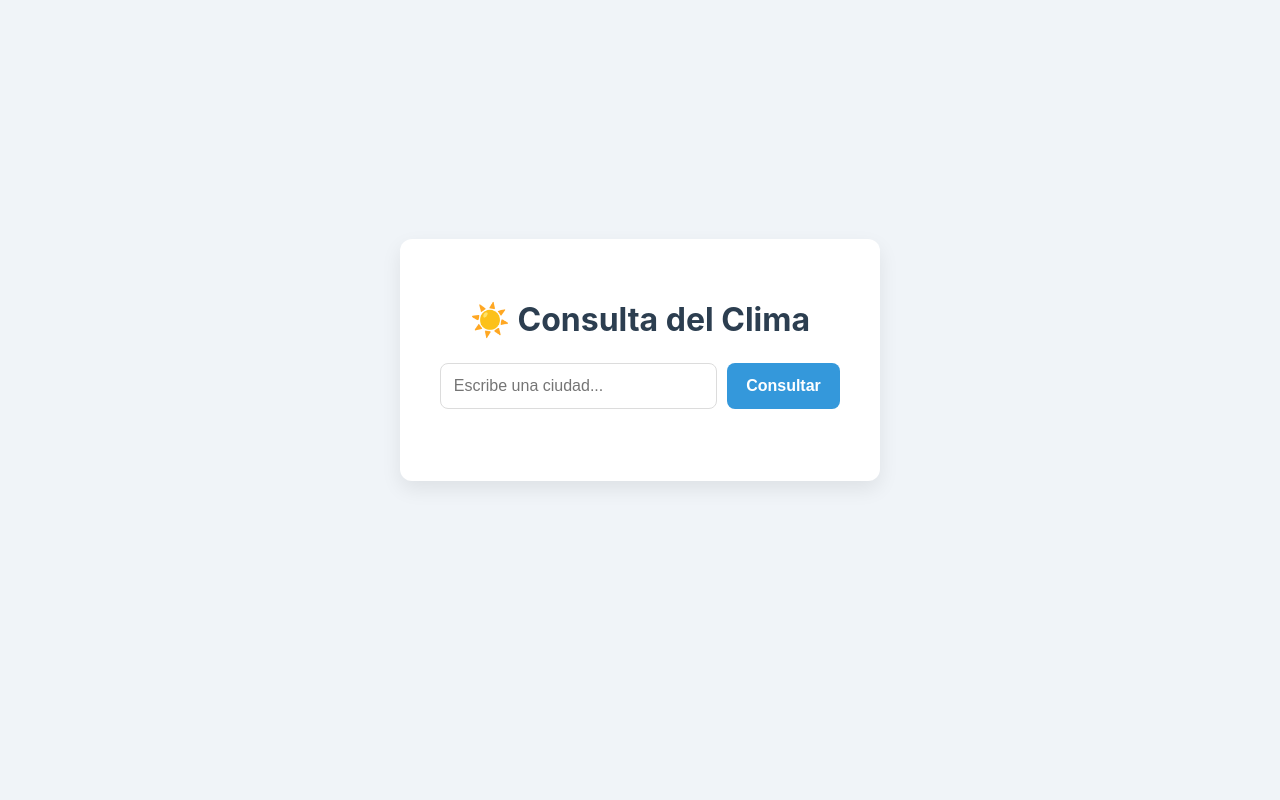
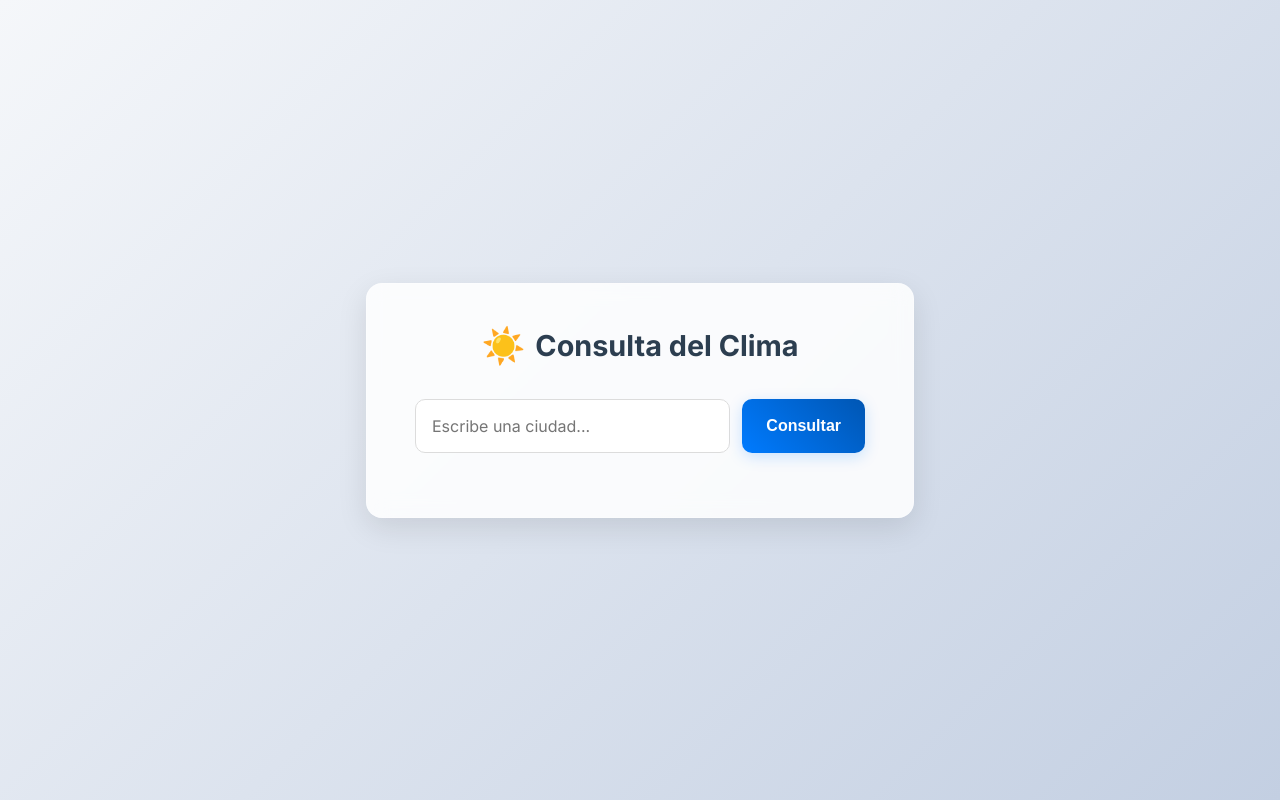
Before and after one commit to Rubio2324/API-PRODUCCION, a Flask app: page / in a window 1280 px wide. Run offline with Flask 3, Linux system fonts and the light colour scheme.

Commit message:
Implementacion mas cositas, temperatura etc

```diff
--- a/app.py
+++ b/app.py
@@ -1,5 +1,3 @@
-# Archivo: app.py
-
 import requests
 from flask import Flask, render_template, request
 
@@ -27,6 +25,13 @@ def obtener_clima(ciudad):
         clima = {
             "ciudad": datos_clima.get("name"),
             "temperatura": datos_clima.get("main", {}).get("temp"),
+
+            # --- CAMPOS NUEVOS AÑADIDOS ---
+            "humedad": datos_clima.get("main", {}).get("humidity"),
+            "presion": datos_clima.get("main", {}).get("pressure"),
+            "viento": datos_clima.get("wind", {}).get("speed"),
+            # -----------------------------------
+
             "descripcion": datos_clima.get("weather", [{}])[0].get("description", "No disponible"),
             "icono": datos_clima.get("weather", [{}])[0].get("icon"), # Icono del clima
             "error": None
@@ -35,6 +40,7 @@ def obtener_clima(ciudad):
 
     except requests.exceptions.HTTPError as err:
         if err.response.status_code == 404:
+            # Capturamos el error 404 (Ciudad no encontrada)
             return {"error": f"Ciudad '{ciudad}' no encontrada."}
         else:
             return {"error": f"Error de API: {err}"}
@@ -56,6 +62,9 @@ def index():
         ciudad = request.form["ciudad"] # Obtiene la ciudad del formulario
         if ciudad:
             datos_clima = obtener_clima(ciudad)
+        else:
+            # Manejo si el usuario da clic sin escribir nada
+            datos_clima = {"error": "Por favor, escribe el nombre de una ciudad."}
 
     # Muestra la página HTML y le pasa los datos del clima (si existen)
     return render_template("index.html", clima=datos_clima)
--- a/templates/index.html
+++ b/templates/index.html
@@ -6,89 +6,181 @@
     <title>Taller API del Clima (Python + Flask)</title>
 
     <style>
+        /* --- Fuentes y Reseteo Básico --- */
+        @import url('https://fonts.googleapis.com/css2?family=Inter:wght@400;600;700&display=swap');
+
         body {
-            font-family: -apple-system, BlinkMacSystemFont, "Segoe UI", Roboto, Helvetica, Arial, sans-serif;
-            background-color: #f0f4f8;
+            /* Usamos la nueva fuente 'Inter' con un buen respaldo */
+            font-family: "Inter", -apple-system, BlinkMacSystemFont, "Segoe UI", Roboto, Helvetica, Arial, sans-serif;
+
+            /* Fondo con gradiente moderno */
+            background: linear-gradient(135deg, #f5f7fa 0%, #c3cfe2 100%);
+
             color: #333;
             display: flex;
             justify-content: center;
             align-items: center;
-            min-height: 90vh;
+            min-height: 100vh;
             margin: 0;
+            padding: 20px;
+            box-sizing: border-box;
         }
+
+        /* --- La Tarjeta Principal (Glassmorphism) --- */
         .container {
-            background-color: #ffffff;
-            border-radius: 12px;
-            box-shadow: 0 8px 20px rgba(0,0,0,0.08);
-            padding: 2.5rem;
-            width: 400px;
+            /* Fondo blanco semitransparente */
+            background: rgba(255, 255, 255, 0.85);
+
+            /* Efecto de desenfoque del fondo (clave para el "vidrio") */
+            backdrop-filter: blur(10px);
+
+            border-radius: 16px; /* Bordes más redondeados */
+
+            /* Sombra más suave y pronunciada */
+            box-shadow: 0 10px 30px rgba(0, 0, 0, 0.1);
+
+            /* Borde sutil */
+            border: 1px solid rgba(255, 255, 255, 0.2);
+
+            padding: 2.5rem 3rem;
+            width: 100%;
+            max-width: 450px; /* Un poco más ancha */
             text-align: center;
         }
+
+        /* --- Título --- */
         h1 {
             color: #2c3e50;
             font-weight: 700;
+            font-size: 1.8rem;
+            margin-top: 0;
+            margin-bottom: 2rem; /* Más espacio */
+            display: flex;
+            align-items: center;
+            justify-content: center;
+            gap: 10px;
+        }
+
+        /* Icono del sol en el título */
+        h1::before {
+            content: '☀️';
+            font-size: 2.2rem;
+        }
+
+        /* --- Formulario (Input y Botón) --- */
+        form {
+            display: flex;
+            gap: 12px;
             margin-bottom: 1.5rem;
         }
-        form {
-            display: flex;
-            gap: 10px;
-            margin-bottom: 2rem;
-        }
+
         input[type="text"] {
             flex-grow: 1;
             border: 1px solid #dcdcdc;
-            border-radius: 8px;
-            padding: 0.8rem;
+            border-radius: 10px; /* Más redondeado */
+            padding: 1rem;
             font-size: 1rem;
+            font-family: "Inter", sans-serif;
+            transition: all 0.3s ease;
         }
+
+        /* Efecto de "foco" en el input */
+        input[type="text"]:focus {
+            outline: none;
+            border-color: #007bff;
+            box-shadow: 0 0 0 4px rgba(0,123,255,0.1);
+        }
+
         button {
-            background-color: #3498db;
+            /* Gradiente en el botón */
+            background: linear-gradient(45deg, #007bff, #0056b3);
             color: white;
             border: none;
-            border-radius: 8px;
-            padding: 0.8rem 1.2rem;
+            border-radius: 10px;
+            padding: 1rem 1.5rem;
             font-size: 1rem;
             font-weight: 600;
             cursor: pointer;
-            transition: background-color 0.3s ease;
-        }
-        button:hover {
-            background-color: #2980b9;
+
+            /* Sombra para darle "profundidad" */
+            box-shadow: 0 4px 15px rgba(0, 123, 255, 0.2);
+
+            /* Transición suave */
+            transition: all 0.3s ease;
         }
 
-        /* Sección de Resultados */
+        /* Efecto al pasar el mouse sobre el botón */
+        button:hover {
+            transform: translateY(-2px); /* Eleva el botón */
+            box-shadow: 0 6px 20px rgba(0, 123, 255, 0.3);
+        }
+
+        /* --- Sección de Resultados (Rediseñada) --- */
         .resultado {
-            margin-top: 1.5rem;
+            margin-top: 2rem;
             text-align: left;
-            padding: 1.5rem;
-            border: 1px dashed #3498db;
-            border-radius: 8px;
-            background-color: #f8f9fa;
+            padding: 2rem;
+
+            /* Eliminamos el borde punteado, usamos un fondo sólido */
+            border: none;
+            border-radius: 12px;
+            background: #f8f9fa;
+
+            /* Sombra interna para un look "presionado" */
+            box-shadow: inset 0 2px 4px rgba(0,0,0,0.04);
         }
+
         .resultado h2 {
             margin-top: 0;
-            color: #3498db;
-            font-size: 1.8rem;
+            margin-bottom: 1.5rem; /* Más espacio */
+            color: #333;
+            font-size: 2.2rem; /* Título más grande */
+            font-weight: 700;
             display: flex;
             align-items: center;
-            gap: 10px;
+            gap: 12px;
+            /* Línea sutil debajo del título */
+            border-bottom: 2px solid #eee;
+            padding-bottom: 1rem;
         }
+
+        /* Hacemos el icono del clima más grande */
+        .resultado img {
+            width: 64px;
+            height: 64px;
+        }
+
         .resultado p {
-            font-size: 1.1rem;
-            line-height: 1.6;
-            margin: 0.5rem 0;
+            font-size: 1.15rem;
+            line-height: 1.7;
+            margin: 0.8rem 0;
+            color: #555;
         }
+
+        /* Estilo para los "labels" (Temperatura, Descripción) */
+        .resultado p strong {
+            color: #111;
+            font-weight: 600;
+            min-width: 120px; /* Alinea los valores */
+            display: inline-block;
+        }
+
+        /* --- Mensaje de Error (Rediseñado) --- */
         .error {
-            color: #e74c3c;
-            font-weight: bold;
             margin-top: 1.5rem;
+            color: #D8000C; /* Rojo oscuro */
+            background-color: #FFD2D2; /* Fondo rojo claro */
+            border: 1px solid #D8000C;
+            border-radius: 8px;
+            padding: 1rem;
+            font-weight: 600;
         }
     </style>
 </head>
 <body>
 
     <div class="container">
-        <h1>☀️ Consulta del Clima</h1>
+        <h1>Consulta del Clima</h1>
 
         <form action="/" method="POST">
             <input type="text" name="ciudad" placeholder="Escribe una ciudad..."
@@ -107,9 +199,14 @@
                         <img src="http://openweathermap.org/img/wn/{{ clima.icono }}@2x.png" alt="Icono del clima">
                         {{ clima.ciudad }}
                     </h2>
+
                     <p><strong>Temperatura:</strong> {{ "%.1f"|format(clima.temperatura) }} °C</p>
                     <p><strong>Descripción:</strong> {{ clima.descripcion.capitalize() }}</p>
-                </div>
+
+                    <p><strong>Humedad:</strong> {{ clima.humedad }} %</p>
+                    <p><strong>Presión:</strong> {{ clima.presion }} hPa</p>
+                    <p><strong>Viento:</strong> {{ "%.2f"|format(clima.viento) }} m/s</p>
+                    </div>
             {% endif %}
 
         {% endif %}
```
